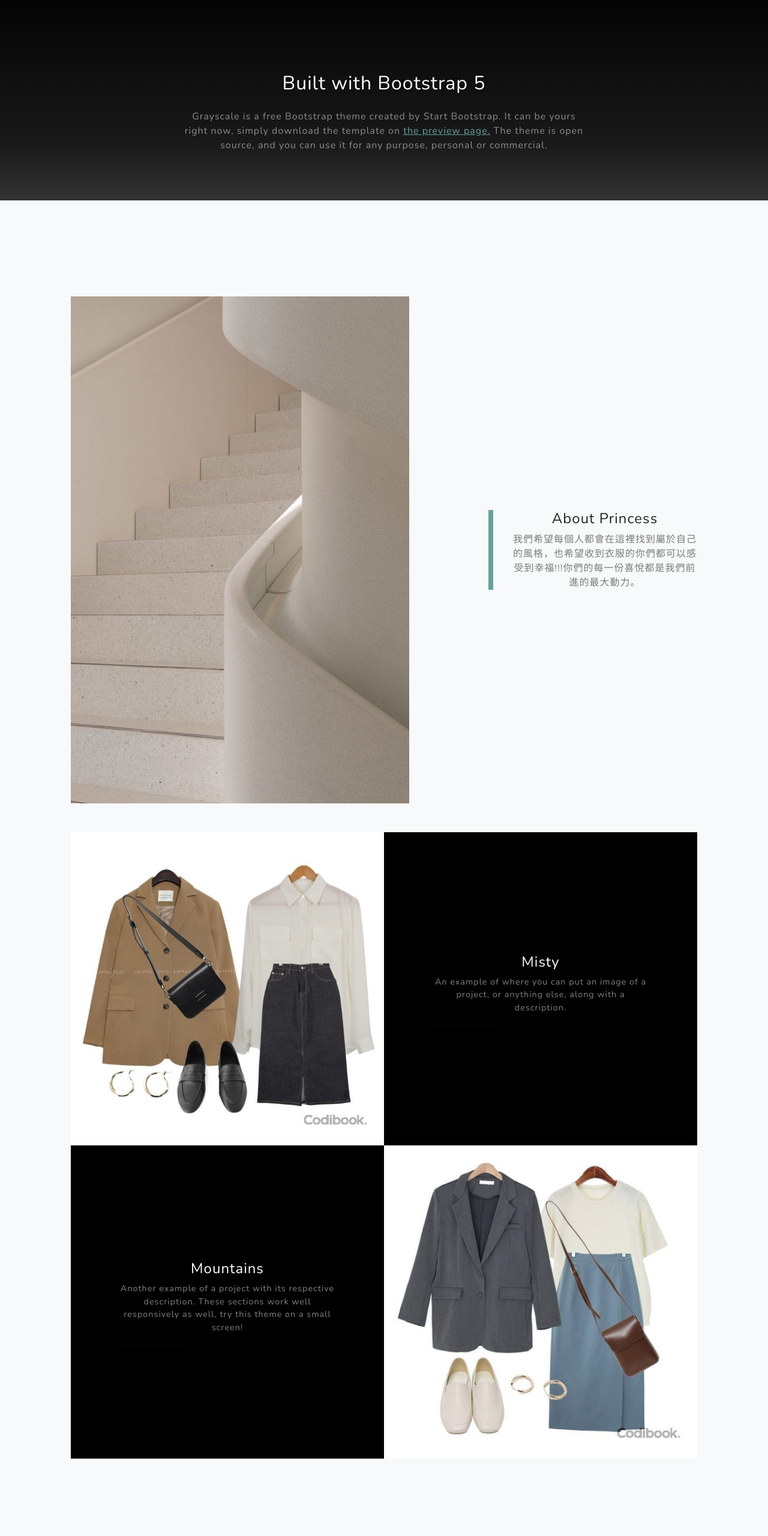
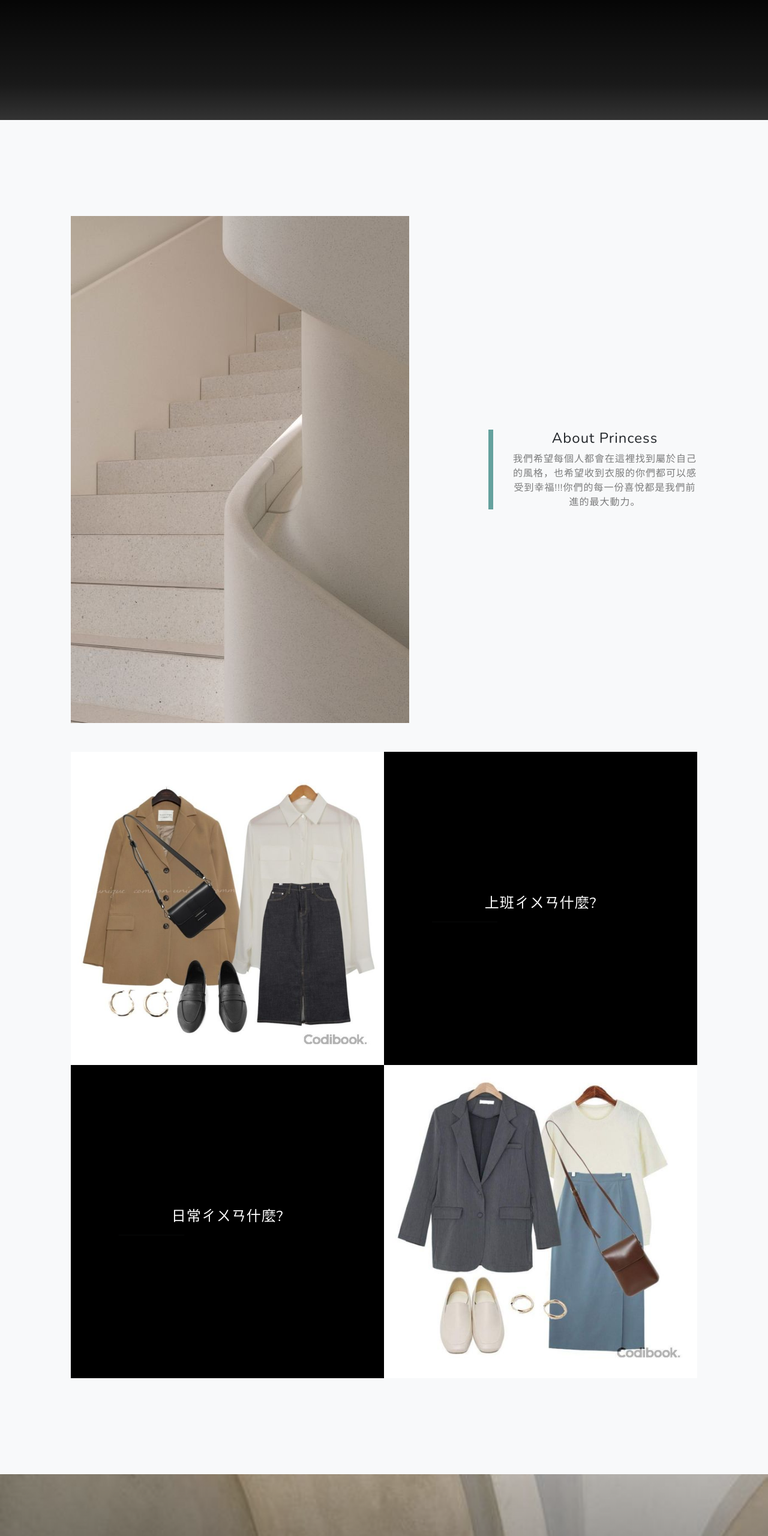
Before and after one commit to zxc20020808/20211208, a plain HTML site: page index.html in a window 1280 px wide. Shown: the part 840-3400 px from the top of the page at 60% size. Drawn offline with nearby package versions, Linux system fonts and the light colour scheme.

Commit message:
20211229

```diff
--- a/index.html
+++ b/index.html
@@ -50,11 +50,11 @@
             <div class="container px-4 px-lg-5">
                 <div class="row gx-4 gx-lg-5 justify-content-center">
                     <div class="col-lg-8">
-                        <h2 class="text-white mb-4">Built with Bootstrap 5</h2>
+                        <h2 class="text-white mb-4"></h2>
                         <p class="text-white-50">
-                            Grayscale is a free Bootstrap theme created by Start Bootstrap. It can be yours right now, simply download the template on
-                            <a href="https://startbootstrap.com/theme/grayscale/">the preview page.</a>
-                            The theme is open source, and you can use it for any purpose, personal or commercial.
+
+                            <a href="https://startbootstrap.com/theme/grayscale/"></a>
+
                         </p>
                     </div>
                 </div>
@@ -81,8 +81,8 @@
                         <div class="bg-black text-center h-100 project">
                             <div class="d-flex h-100">
                                 <div class="project-text w-100 my-auto text-center text-lg-left">
-                                    <h4 class="text-white">Misty</h4>
-                                    <p class="mb-0 text-white-50">An example of where you can put an image of a project, or anything else, along with a description.</p>
+                                    <h4 class="text-white">上班ㄔㄨㄢ什麼?</h4>
+                                    <p class="mb-0 text-white-50"></p>
                                     <hr class="d-none d-lg-block mb-0 ms-0" />
                                 </div>
                             </div>
@@ -96,8 +96,8 @@
                         <div class="bg-black text-center h-100 project">
                             <div class="d-flex h-100">
                                 <div class="project-text w-100 my-auto text-center text-lg-right">
-                                    <h4 class="text-white">Mountains</h4>
-                                    <p class="mb-0 text-white-50">Another example of a project with its respective description. These sections work well responsively as well, try this theme on a small screen!</p>
+                                    <h4 class="text-white">日常ㄔㄨㄢ什麼?</h4>
+                                    <p class="mb-0 text-white-50"></p>
                                     <hr class="d-none d-lg-block mb-0 me-0" />
                                 </div>
                             </div>
@@ -160,7 +160,7 @@
                                 <i class="fas fa-map-marked-alt text-primary mb-2"></i>
                                 <h4 class="text-uppercase m-0">Address</h4>
                                 <hr class="my-4 mx-auto" />
-                                <div class="small text-black-50">4923 Market Street, Orlando FL</div>
+                                <div class="small text-black-50">408213台中市南屯區嶺東路1號</div>
                             </div>
                         </div>
                     </div>
@@ -180,7 +180,7 @@
                                 <i class="fas fa-mobile-alt text-primary mb-2"></i>
                                 <h4 class="text-uppercase m-0">Phone</h4>
                                 <hr class="my-4 mx-auto" />
-                                <div class="small text-black-50">+1 (555) 902-8832</div>
+                                <div class="small text-black-50">+1 (000) 000-0000</div>
                             </div>
                         </div>
                     </div>
```
